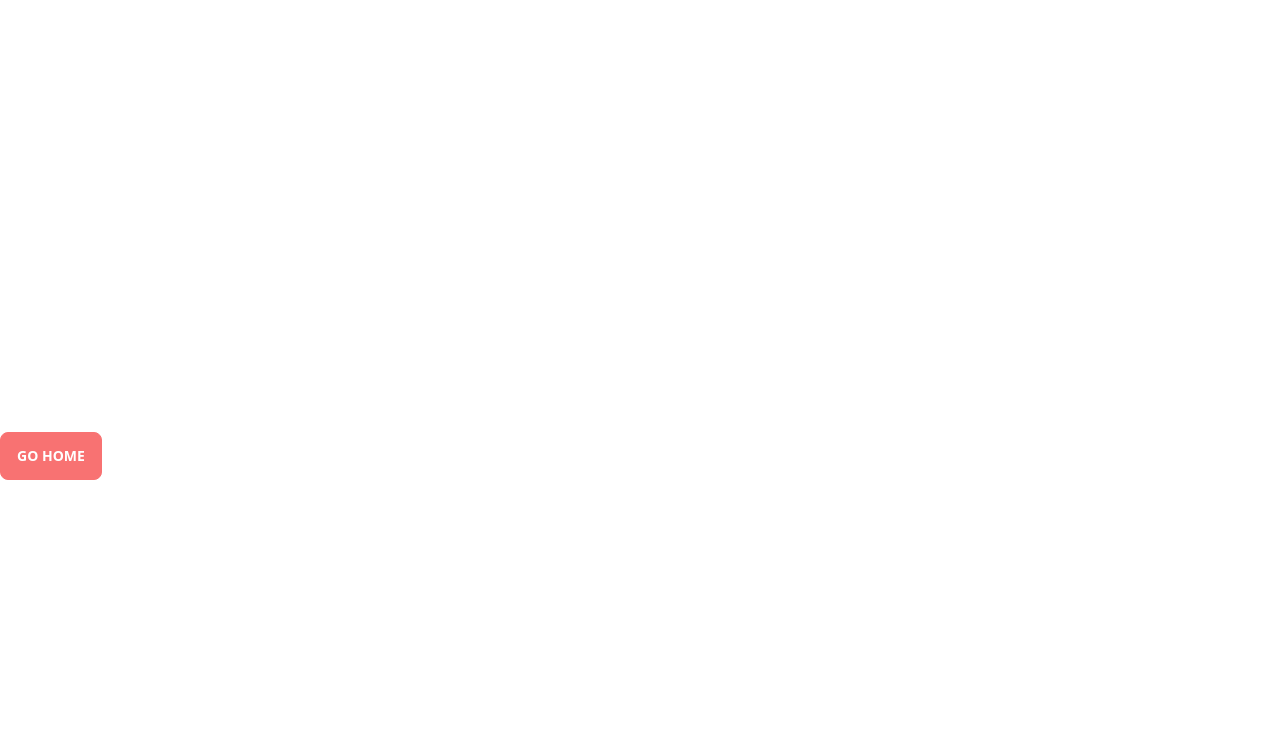
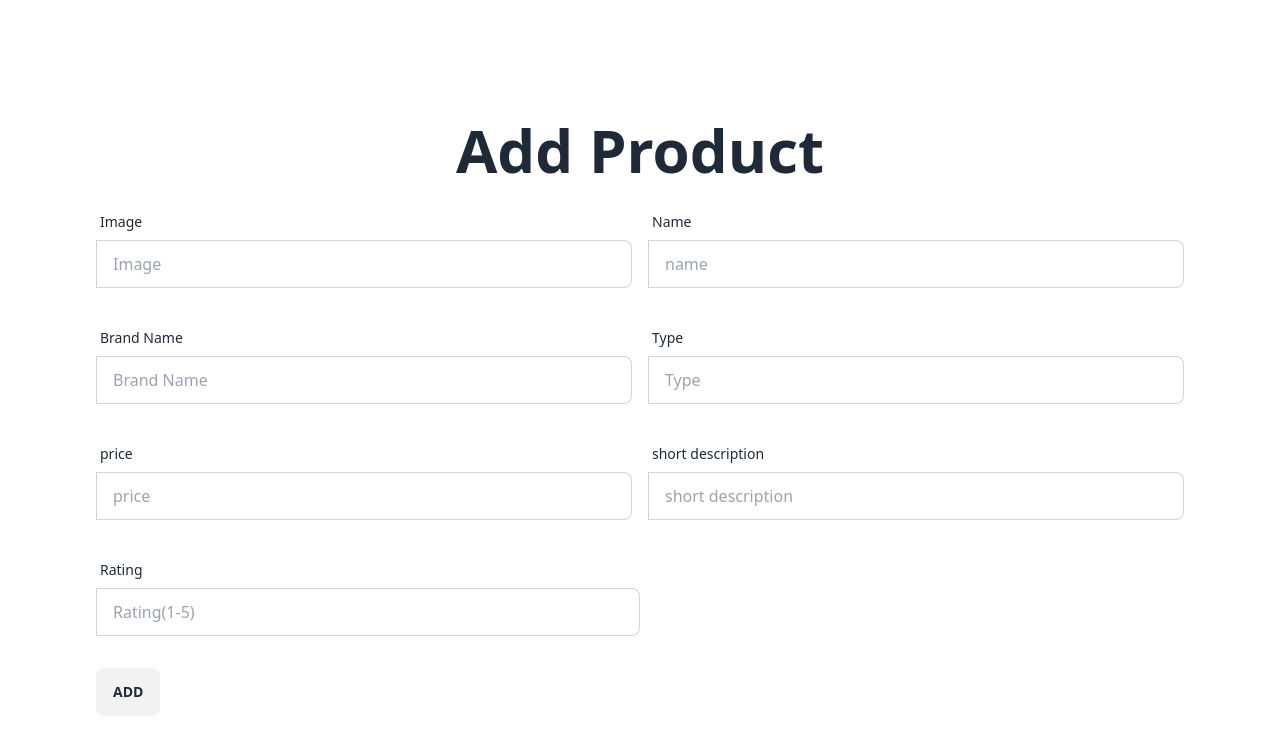
Before and after one commit to MohammedNawazMynulIslam/Phone-Shop-Client, a React (Vite) app in the folder phone-shop/: page /addProduct in a window 1280 px wide. Before the commit this address had no page. Shown: the top 754 px of the page. Built offline with nearby package versions, Linux system fonts and the light colour scheme.

Commit message:
added product function where upon clicking on the card it will display product

```diff
--- a/phone-shop/src/components/Routes/Routes.jsx
+++ b/phone-shop/src/components/Routes/Routes.jsx
@@ -2,6 +2,7 @@ import { createBrowserRouter } from "react-router-dom";
 import Root from "../Root/Root";
 import Error from "../pages/Error/Error";
 import Home from "../pages/Home/Home";
+import AddProduct from "../pages/AddProduct/AddProduct";
 
 const router = createBrowserRouter([
   {
@@ -13,6 +14,10 @@ const router = createBrowserRouter([
         path: "/",
         element: <Home></Home>,
       },
+      {
+        path: "/addProduct",
+        element: <AddProduct></AddProduct>,
+      },
     ],
   },
 ]);
--- /dev/null
+++ b/phone-shop/src/components/pages/AddProduct/AddProduct.jsx
@@ -0,0 +1,153 @@
+const AddProduct = () => {
+  const handleAdd = (e) => {
+    e.preventDefault();
+    const form = e.target;
+    const image = form.URL.value;
+    const name = form.name.value;
+    const brandName = form.brandName.value;
+    const price = form.price.value;
+    const type = form.type.value;
+    const ShortDescription = form.shortDescription.value;
+    const rating = form.rating.value;
+    const newProduct = {
+      image,
+      name,
+      brandName,
+      price,
+      type,
+      ShortDescription,
+      rating,
+    };
+    console.log(newProduct);
+    fetch("http://localhost:3000/addProduct", {
+      method: "POST",
+      headers: {
+        "Content-Type": "application/json",
+      },
+      body: JSON.stringify(newProduct),
+    })
+      .then((res) => res.json())
+      .then((data) => {
+        console.log("Product added successfully!", data);
+      });
+  };
+  return (
+    <div>
+      <div className="p-24">
+        <h2 className="text-6xl font-extrabold text-center my-6">
+          Add Product
+        </h2>
+        <form onSubmit={handleAdd}>
+          {/* form img and name */}
+          <div className="md:flex mb-8">
+            <div className="form-control md:w-1/2">
+              <label className="label">
+                <span className="label-text">Image</span>
+              </label>
+              <label className="input-group">
+                <input
+                  type="URL"
+                  name="URL"
+                  placeholder="Image"
+                  className="input input-bordered w-full"
+                />
+              </label>
+            </div>
+            <div className="form-control md:w-1/2 ml-4">
+              <label className="label">
+                <span className="label-text">Name</span>
+              </label>
+              <label className="input-group">
+                <input
+                  type="text"
+                  name="name"
+                  placeholder="name"
+                  className="input input-bordered w-full"
+                />
+              </label>
+            </div>
+          </div>
+          {/* Brand name and type  */}
+          <div className="md:flex mb-8">
+            <div className="form-control md:w-1/2">
+              <label className="label">
+                <span className="label-text">Brand Name</span>
+              </label>
+              <label className="input-group">
+                <input
+                  type="name"
+                  name="brandName"
+                  placeholder="Brand Name"
+                  className="input input-bordered w-full"
+                />
+              </label>
+            </div>
+            <div className="form-control md:w-1/2 ml-4">
+              <label className="label">
+                <span className="label-text">Type </span>
+              </label>
+              <label className="input-group">
+                <input
+                  type="text"
+                  name="type"
+                  placeholder="Type "
+                  className="input input-bordered w-full"
+                />
+              </label>
+            </div>
+          </div>
+          {/* form price and details */}
+          <div className="md:flex mb-8">
+            <div className="form-control md:w-1/2">
+              <label className="label">
+                <span className="label-text">price</span>
+              </label>
+              <label className="input-group">
+                <input
+                  type="price"
+                  name="price"
+                  placeholder="price"
+                  className="input input-bordered w-full"
+                />
+              </label>
+            </div>
+            <div className="form-control md:w-1/2 ml-4">
+              <label className="label">
+                <span className="label-text">short description</span>
+              </label>
+              <label className="input-group">
+                <input
+                  type="text"
+                  name="shortDescription"
+                  placeholder="short description"
+                  className="input input-bordered w-full"
+                />
+              </label>
+            </div>
+          </div>
+          {/* form photo url row */}
+          <div className="mb-8">
+            <div className="form-control md:w-1/2">
+              <label className="label">
+                <span className="label-text">Rating</span>
+              </label>
+              <label className="input-group">
+                <input
+                  type="number"
+                  name="rating"
+                  placeholder="Rating(1-5)"
+                  className="input input-bordered w-full"
+                  min="1"
+                  max="5"
+                />
+              </label>
+            </div>
+          </div>
+          <input type="submit" value="Add" className="btn  mx-auto" />
+        </form>
+      </div>
+    </div>
+  );
+};
+
+export default AddProduct;
--- a/phone-shop/src/components/pages/Home/Brand.jsx
+++ b/phone-shop/src/components/pages/Home/Brand.jsx
@@ -1,8 +1,9 @@
-const Brand = ({ brand }) => {
-  console.log(brand);
+const Brand = ({ brand, onClick }) => {
+  // console.log(brand);
   const { name, image } = brand;
+  // const productName = (name) => {};
   return (
-    <div>
+    <div onClick={() => onClick(name)}>
       <div className="card w-[400px] mx-auto h-[400px] bg-base-100 shadow-xl">
         <figure className="">
           <img
@@ -13,9 +14,7 @@ const Brand = ({ brand }) => {
         </figure>
         <div className="card-body items-center text-center">
           <h2 className="card-title">{name}</h2>
-          <div className="card-actions mt-7">
-            <button className="btn btn-primary">Buy Now</button>
-          </div>
+          <div className="card-actions mt-7"></div>
         </div>
       </div>
     </div>
--- /dev/null
+++ b/phone-shop/src/components/pages/Home/Brand4Products.jsx
@@ -0,0 +1,28 @@
+import React from "react";
+
+const Brand4Products = ({ product }) => {
+  console.log(product);
+  const { image, name, brandName, price, type, rating } = product;
+  return (
+    <div>
+      <div className="card w-96 bg-base-100 shadow-xl">
+        <figure className="px-10 pt-10">
+          <img
+            src="/images/stock/photo-1606107557195-0e29a4b5b4aa.jpg"
+            alt="Shoes"
+            className="rounded-xl"
+          />
+        </figure>
+        <div className="card-body items-center text-center">
+          <h2 className="card-title">Shoes!</h2>
+          <p>If a dog chews shoes whose shoes does he choose?</p>
+          <div className="card-actions">
+            <button className="btn btn-primary">Buy Now</button>
+          </div>
+        </div>
+      </div>
+    </div>
+  );
+};
+
+export default Brand4Products;
--- a/phone-shop/src/components/pages/Home/Brands.jsx
+++ b/phone-shop/src/components/pages/Home/Brands.jsx
@@ -1,13 +1,21 @@
 import { useEffect, useState } from "react";
 import Brand from "./Brand";
+import BrandsProduct from "./BrandsProduct";
 
 const Brands = () => {
   const [brands, setBrands] = useState([]);
+
+  const [selectedBrand, setSelectedBrand] = useState(null);
+  const handleBrandClicked = (brandName) => {
+    console.log("Clicked brand:", brandName);
+    setSelectedBrand(brandName);
+  };
   useEffect(() => {
     fetch("http://localhost:3000/brands")
       .then((res) => res.json())
       .then((data) => setBrands(data));
   }, []);
+
   return (
     <div>
       <h2 className="text-center my-14 text-7xl font-extrabold text-white ">
@@ -22,12 +30,15 @@ const Brands = () => {
       >
         <div className="grid grid-cols-1 md:grid-cols-2 lg:grid-cols-3 gap-10 my-28">
           {brands.map((brand) => (
-            <Brand key={brand._id} brand={brand}></Brand>
+            <Brand key={brand._id} brand={brand} onClick={handleBrandClicked} />
           ))}
         </div>
         <div className="hero-overlay bg-opacity-60"></div>
         <div className="hero-content text-center text-neutral-content"></div>
       </div>
+      {selectedBrand && (
+        <BrandsProduct brandName={selectedBrand}></BrandsProduct>
+      )}
     </div>
   );
 };
--- /dev/null
+++ b/phone-shop/src/components/pages/Home/BrandsProduct.jsx
@@ -0,0 +1,27 @@
+import { useEffect, useState } from "react";
+import Brand4Products from "./Brand4Products";
+
+const BrandsProduct = ({ brandName }) => {
+  console.log(brandName);
+  const [products, setProducts] = useState([]);
+  useEffect(() => {
+    fetch(`http://localhost:3000/product/${brandName}`)
+      .then((res) => res.json())
+      .then((data) => setProducts(data));
+  }, [brandName]);
+  return (
+    <div>
+      <h2>Products :{brandName}</h2>
+      {products.map((product) => {
+        return (
+          <p key={product._id}>
+            {" "}
+            <Brand4Products product={product}></Brand4Products>
+          </p>
+        );
+      })}
+    </div>
+  );
+};
+
+export default BrandsProduct;
```
